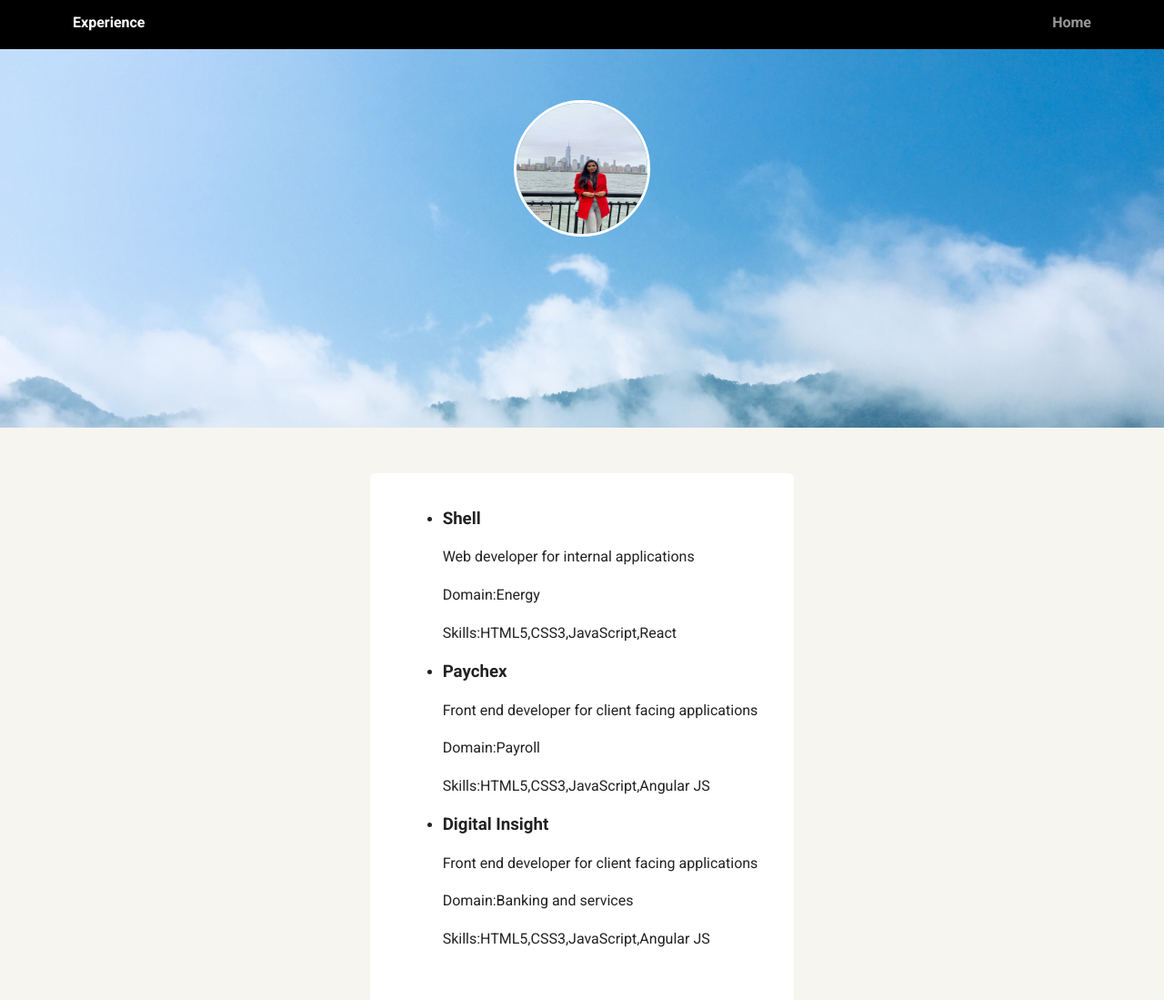
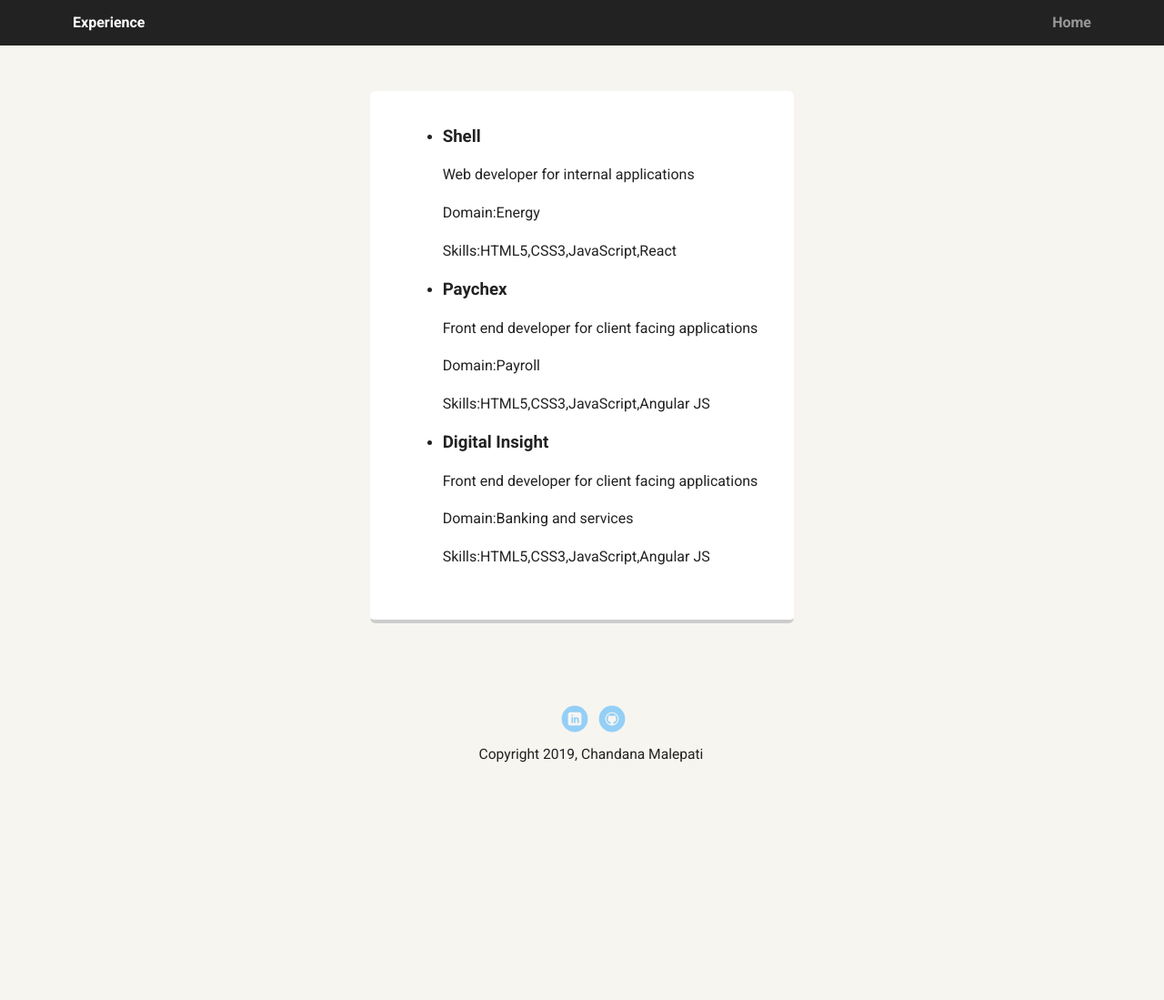
Before and after one commit to chandanaweb/personal_portfolio, a plain HTML site: page experience.html in a window 1280 px wide. Shown: the top 1099 px of the page at 91% size. After the commit the page ends 934 px from the top, so only its background shows below. Drawn offline with Linux system fonts and the light colour scheme; a web font is replaced by a local one.

Commit message:
updated image size and added few styles for experiencepage

```diff
--- a/experience.html
+++ b/experience.html
@@ -8,15 +8,12 @@
         <link href="https://fonts.googleapis.com/css?family=Muli%7CRoboto:400,300,500,700,900" rel="stylesheet">
     </head>
     <body>
-            <div class="main-nav">
-                    <ul class="nav">
-                      <li class="name">Experience</li>
-                      <li><a href="index.html">Home</a></li>
-                    </ul>
-                </div>
-                <header>
-                  <img src="images/myPic.jpg" alt="Image  of Chandana Malepati" class="profile-image">
-                </header>
+            <div class="experience-mainDiv">
+                        <ul class="nav">
+                                <li class="name">Experience</li>
+                                <li><a href="index.html">Home</a></li>
+                        </ul>
+            </div>
             <main class="flex">
                 <div class="card">
                     <ul>
@@ -43,8 +40,8 @@
         </main>
         <footer>
             <ul>
-              <li><a href="https://www.linkedin.com/in/chandana-malepati-601651174" class="social linkedin">LinkedIn</a></li>
-              <li><a href="https://github.com/chandanaweb" class="social github">Github</a></li>
+              <li><a href="https://www.linkedin.com/in/chandana-malepati-601651174" class="social linkedin" target="_blank">LinkedIn</a></li>
+              <li><a href="https://github.com/chandanaweb" class="social github" target="_blank">Github</a></li>
             </ul>
             <p class="copyright">Copyright 2019, Chandana Malepati</p>
           </footer>
--- a/styles.css
+++ b/styles.css
@@ -20,6 +20,8 @@
 a:hover {
   color: #6633ff;
 }
+
+
 
 /* Section Styles */
 
@@ -54,10 +56,22 @@
 .nav a:hover {
   color: white
 }
+.experience-mainDiv{
+  color: steelblue;
+  background-color: #222;
+  height: 50px;
+}
+.experience-mainDiv a:hover{
+  color : orange;
+}
+
+.experience-mainDiv ul li{
+  margin-top: 10px;
+}
 
 header {
   text-align: center;
-  background: url('images/AP_mountains.jpg') no-repeat top center ;
+  background: url('images/mountains.jpg') no-repeat top center ;
   background-size: cover;
   overflow: hidden;
   padding-top: 60px;
```
Also changed, not shown: index.html (+2 -2 lines), images/AP_mountains.jpg (deleted), images/AP_sands.jpg (deleted), images/mountains.jpg (added), images/palmtrees.jpg (added), 1 other file.
